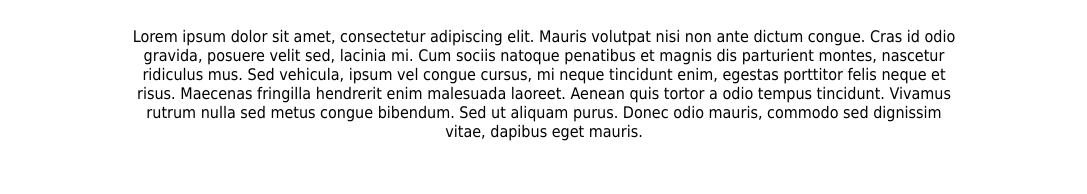
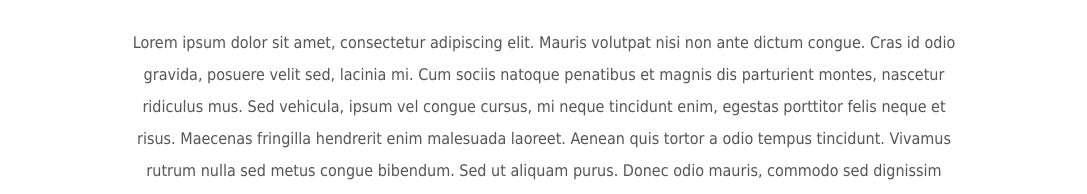
Before and after one commit to fabiohenrique26/projetoudemy, a plain HTML site: page index.html in a window 1280 px wide. Shown: the part 686-880 px from the top of the page, without its empty margins (96-1183 px from the left). Drawn offline with Linux system fonts and the light colour scheme.

Commit message:
Update estilo.css

```diff
--- a/src/css/estilo.css
+++ b/src/css/estilo.css
@@ -61,7 +61,7 @@ body {
     color: #252525;
 }
 
-.portifolio p {
+.portfolio p {
     font-size: 16px;
     line-height: 2;
     color: #555;
```
